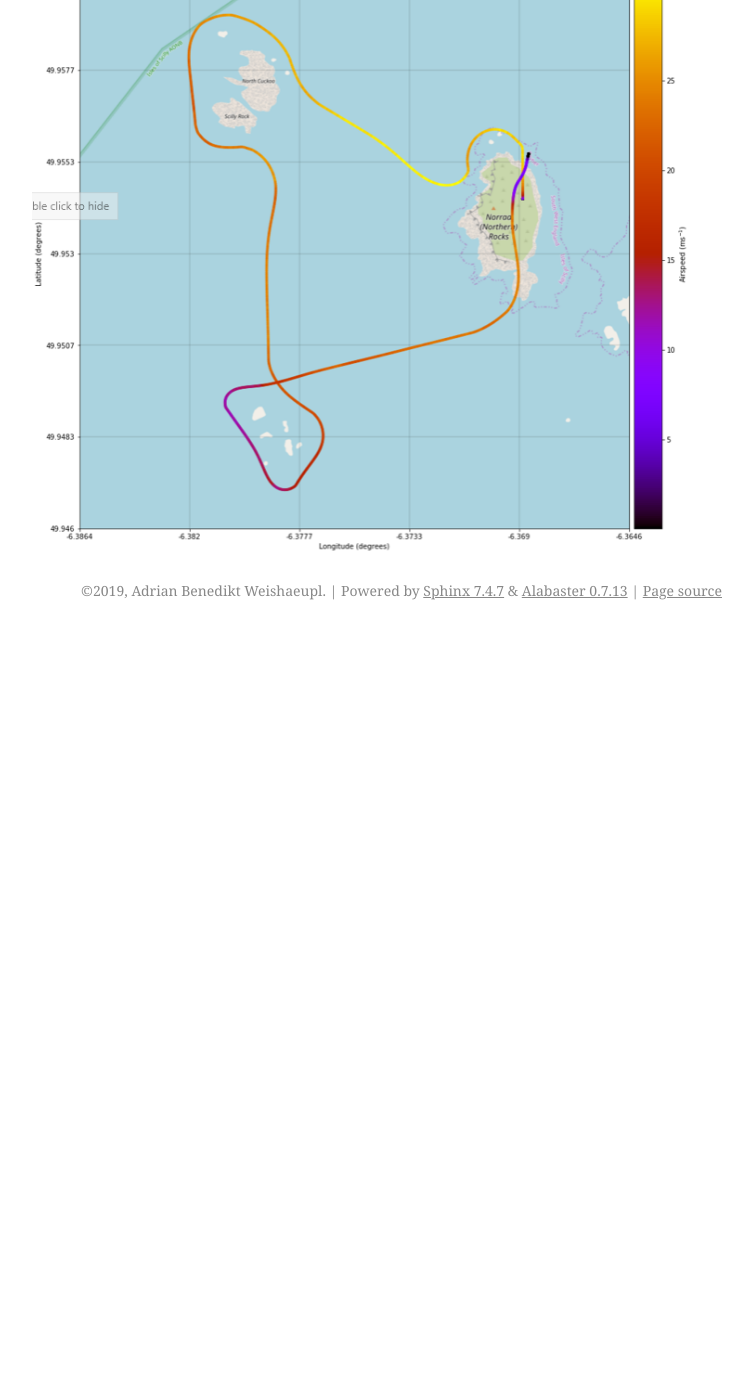
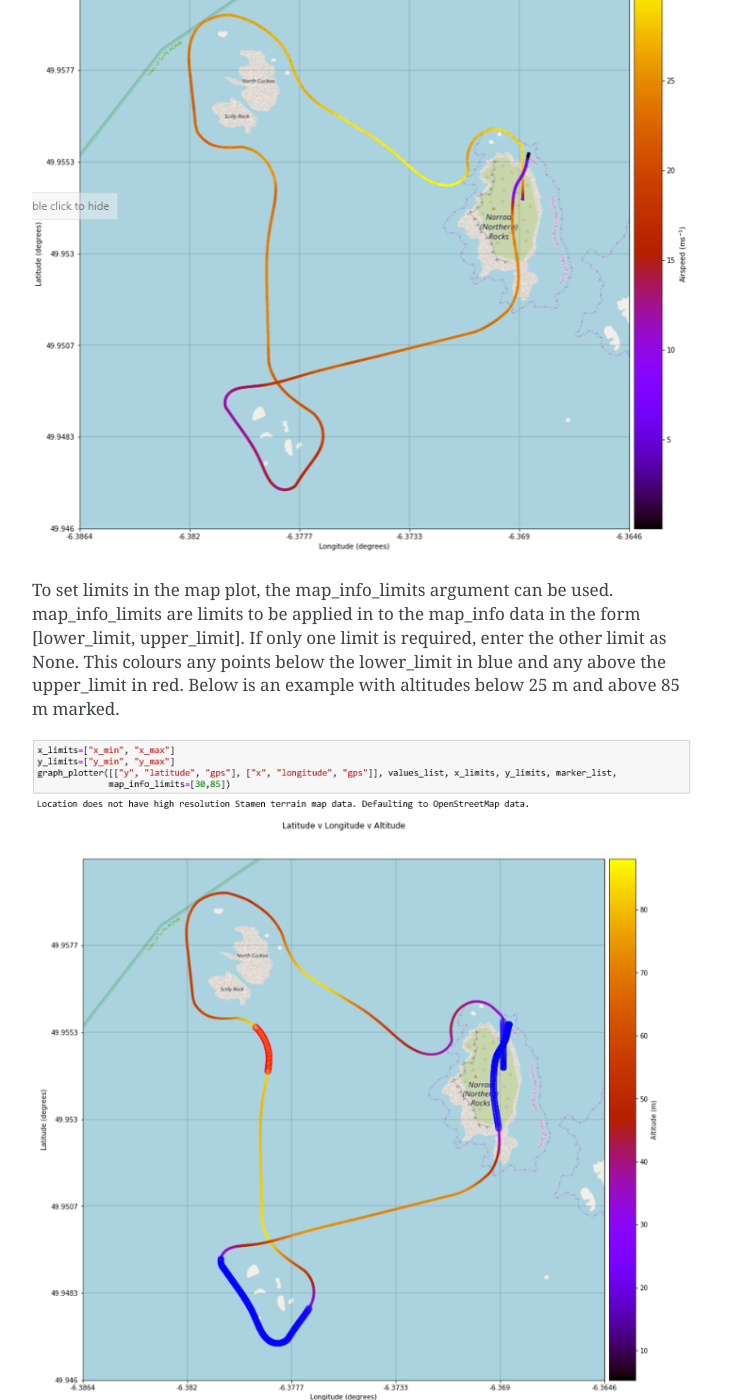
Before and after one commit to AdrianWeishaeupl/AutoFLpy, a Sphinx documentation site: the page built from docs/examples.rst, in a window 1280 px wide and 1400 px high, scrolled down 4479 px. Shown: the whole window, without its empty margins (388-1141 px from the left). Built offline with Sphinx 7.4.7, drawn with Linux system fonts in a browser that asks for light colours; pages that are not in the unit, such as notebooks, are missing from menus; before the commit the page ends 5109 px from its top, so only the background shows below that; some of the changed text lies outside the part shown.

Commit message:
Usage and examples updated 1

```diff
--- a/docs/examples.rst
+++ b/docs/examples.rst
@@ -75,3 +75,20 @@
 .. image:: images/SITL_flight_map_3.png
 	:width: 900
 	:alt: Image of zoomed in map generated using Software In The Loop showing airspeed on the colour axes.
+
+To set limits in the map plot, the map_info_limits argument can be used. map_info_limits are limits to be applied in to the map_info data in the form [lower_limit, upper_limit]. If only one limit is required, enter the other limit as None. This colours any points below the lower_limit in blue and any above the upper_limit in red. Below is an example with altitudes below 25 m and above 85 m marked.
+
+.. image:: images/SITL_flight_map_4.png
+	:width: 900
+	:alt: Image of zoomed in map generated using Software In The Loop showing outliers marked.
+
+Take-off Graphs
+---------------
+
+Take-off graphs can be generated using the take_off_graph function. This allows the user to quickly plot the variables that influence the take off of the UAV. In it's most basic form, this function detects the take off and plots 5 figures focused around the take-off. The take off point is gound using the GPS data provided. If the function does not automatically detect the take off it can be entered manually using the take_off_time argument. Sensitivity of the take-off detection can be adjusted in the alt_sensitivity and groundspeed_sensitivity arguments. Markers and arm data work as normally described.
+
+The following figure shows the use of this feature.
+
+.. image:: images/Ex_take_off.png
+	:width: 900
+	:alt: Image of the take off data plotted through the take_off_graph function.
```
Also changed, not shown: docs/usage.rst (+35 -3 lines), docs/images/Ex_take_off.png (added), docs/images/Input_file_template.png (deleted), docs/images/SITL_flight_map_4.png (added), 1 other file.
